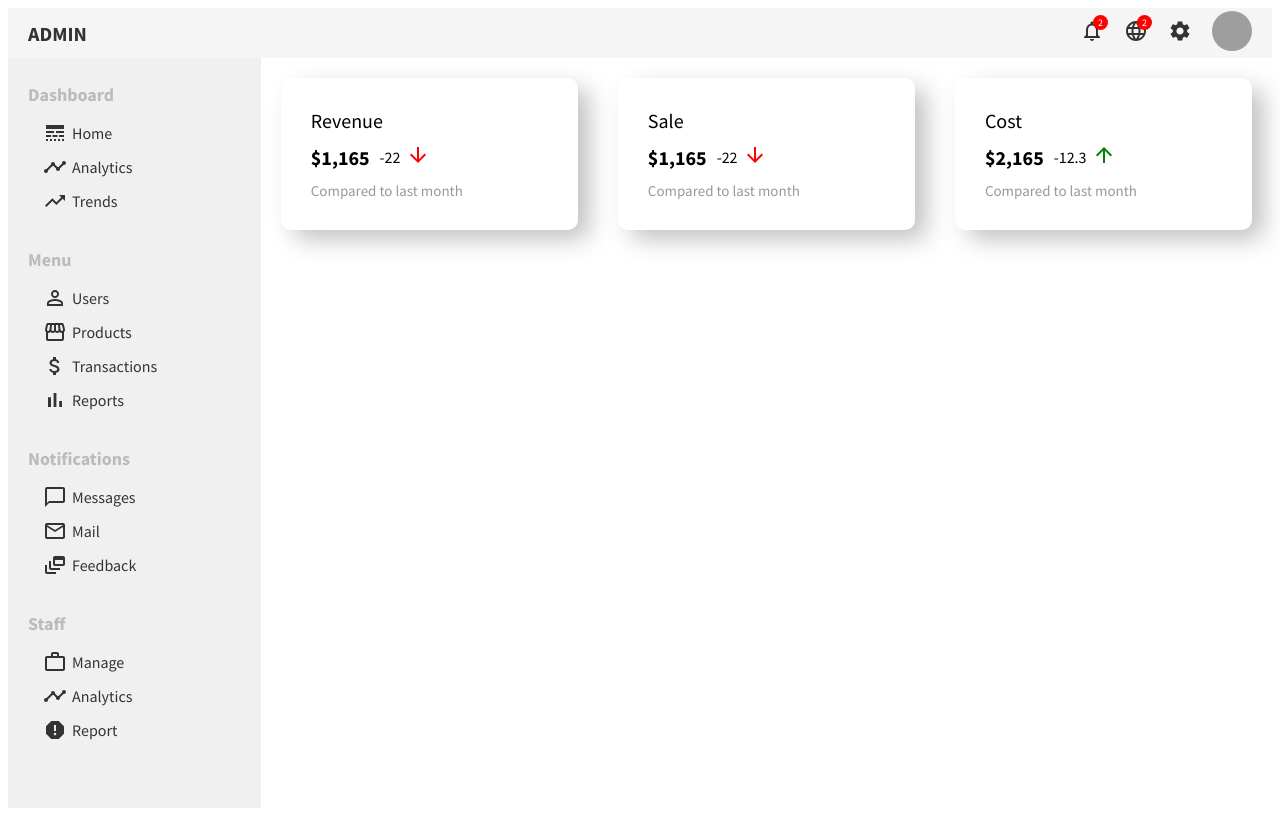
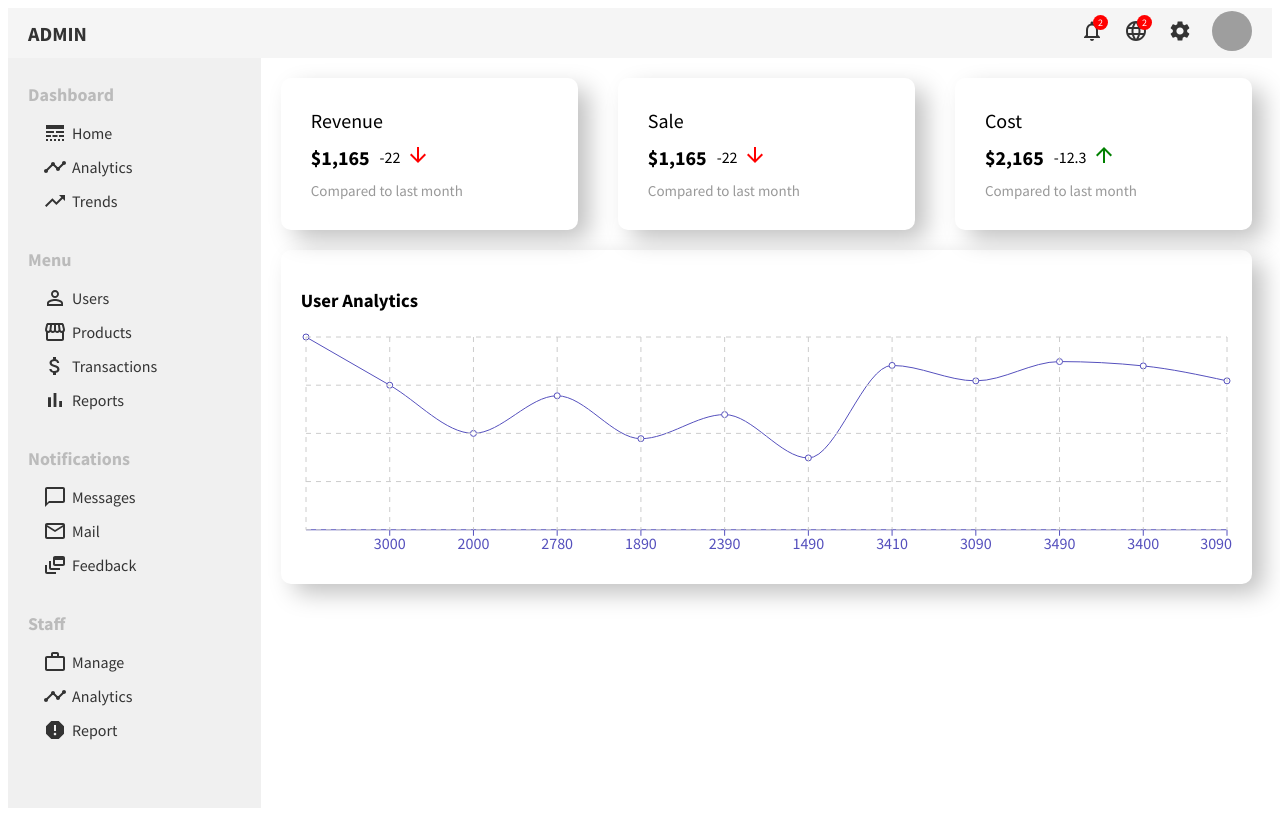
Before and after one commit to rafiuislam/react-admin-panel, a React (Create React App) app: page / in a window 1280 px wide. Built offline with nearby package versions, Linux system fonts and the light colour scheme; grey boxes are pictures that could not be loaded.

Commit message:
React Chart added

```diff
--- /dev/null
+++ b/src/components/Chart.jsx
@@ -0,0 +1,51 @@
+import React from "react";
+import styled from "styled-components";
+import { NotificationsNone, Language, Settings } from "@material-ui/icons";
+import {
+    LineChart,
+    Line,
+    XAxis,
+    YAxis,
+    CartesianGrid,
+    Tooltip,
+    Legend,
+    ResponsiveContainer,
+} from "recharts";
+
+const Container = styled.div`
+    padding: 20px;
+    margin: 20px;
+    border-radius: 10px;
+    box-shadow: 12px 10px 25px -1px rgba(0, 0, 0, 0.25);
+    -webkit-box-shadow: 12px 10px 25px -1px rgba(0, 0, 0, 0.25);
+    -moz-box-shadow: 12px 10px 25px -1px rgba(0, 0, 0, 0.25);
+`;
+const Title = styled.h3`
+    margin-bottom: 20px;
+`;
+// const Container = styled.div``;
+// const Container = styled.div``;
+
+const Chart = ({ title, data, dataKey, grid }) => {
+    return (
+        <Container>
+            <Title>{title}</Title>
+            <ResponsiveContainer width="100%" aspect={4 / 1}>
+                <LineChart data={data}>
+                    <XAxis dataKey={dataKey} stroke="#5550bd" />
+                    <Line
+                        type="monotone"
+                        dataKey="Active User"
+                        stroke="#5550bd"
+                    />
+                    <Tooltip />
+                    {grid && (
+                        <CartesianGrid stroke="#ccc" strokeDasharray="5 5" />
+                    )}
+                </LineChart>
+            </ResponsiveContainer>
+        </Container>
+    );
+};
+
+export default Chart;
--- /dev/null
+++ b/src/dummyData.jsx
@@ -0,0 +1,50 @@
+export const userData = [
+    {
+        name: "Jan",
+        "Active User": 4000,
+    },
+    {
+        name: "Feb",
+        "Active User": 3000,
+    },
+    {
+        name: "Mar",
+        "Active User": 2000,
+    },
+    {
+        name: "Apr",
+        "Active User": 2780,
+    },
+    {
+        name: "May",
+        "Active User": 1890,
+    },
+    {
+        name: "Jun",
+        "Active User": 2390,
+    },
+    {
+        name: "Jul",
+        "Active User": 1490,
+    },
+    {
+        name: "Aug",
+        "Active User": 3410,
+    },
+    {
+        name: "Sep",
+        "Active User": 3090,
+    },
+    {
+        name: "Oct",
+        "Active User": 3490,
+    },
+    {
+        name: "Nov",
+        "Active User": 3400,
+    },
+    {
+        name: "Dec",
+        "Active User": 3090,
+    },
+];
--- a/src/pages/home/Home.jsx
+++ b/src/pages/home/Home.jsx
@@ -1,6 +1,8 @@
 import React from "react";
 import styled from "styled-components";
+import Chart from "../../components/Chart";
 import Info from "../../components/Info";
+import { userData } from "../../dummyData";
 
 const Container = styled.div`
     flex: 4;
@@ -11,6 +13,12 @@
     return (
         <Container>
             <Info />
+            <Chart
+                title="User Analytics"
+                data={userData}
+                dataKey="Active User"
+                grid
+            />
         </Container>
     );
 };
```
